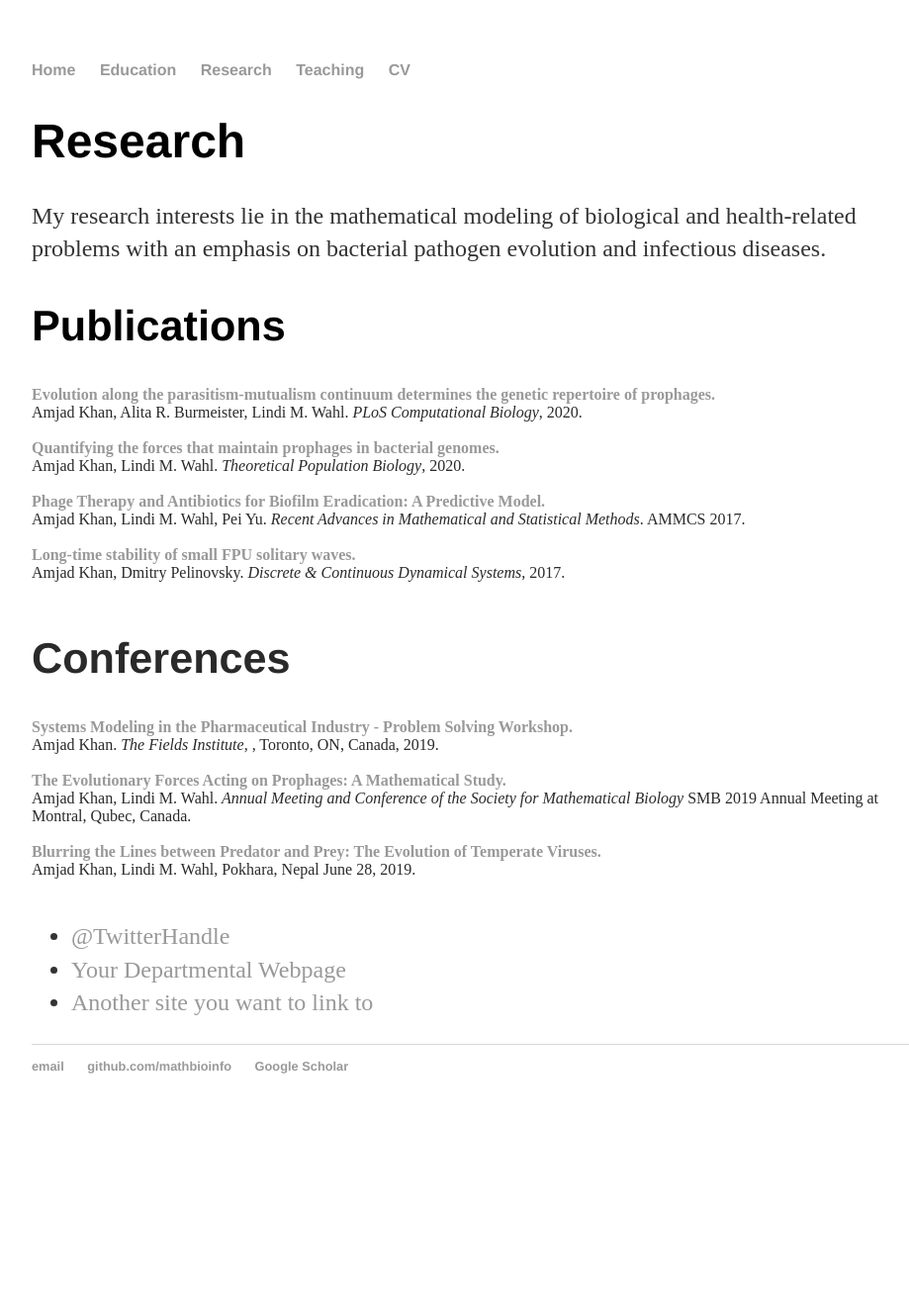
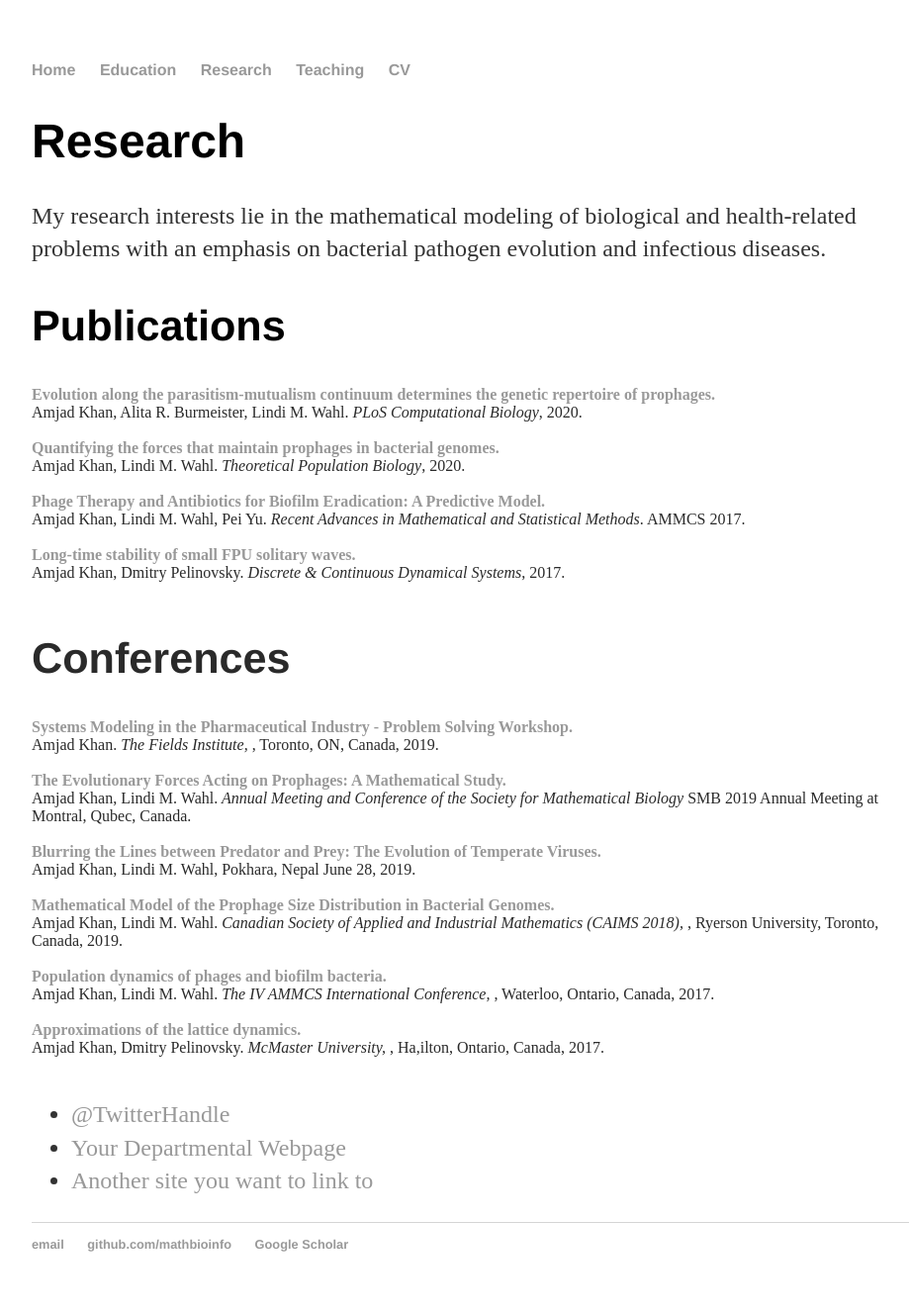
Before and after one commit to MathBioInfo/amjadkhan, a Jekyll site: the page built from Research/index.html, in a window 1280 px wide. Shown: the whole page at 99% size, without its empty margins (160-1079 px from the left). Built offline with Jekyll 4.4.1, drawn with Linux system fonts in a browser that asks for light colours; before the commit the page ends 1147 px from its top, so only the background shows below that.

Commit message:
Update index.html

```diff
--- a/Research/index.html
+++ b/Research/index.html
@@ -44,9 +44,21 @@ title: About my research
 	<strong> The Evolutionary Forces Acting on Prophages: A Mathematical Study.
 	</strong></a><br />Amjad Khan, Lindi M. Wahl.<em> Annual Meeting and Conference of the Society for Mathematical Biology </em> SMB 2019 Annual Meeting at Montral, Qubec, Canada.
 	</font><br /><br /><font color="#2a2a2a" size="3">
-	<a href="https://www.smb.org/">
+	<a href="https://www.fghsmb.org/">
 	<strong> Blurring the Lines between Predator and Prey: The Evolution of Temperate Viruses.
 	</strong></a><br />Amjad Khan, Lindi M. Wahl,  Pokhara, Nepal June 28, 2019.
+	</font><br /><br /><font color="#2a2a2a" size="3">
+	<a href="https://caims.ca/">
+	<strong> Mathematical Model of the Prophage Size Distribution in Bacterial Genomes.
+	</strong></a><br />Amjad Khan, Lindi M. Wahl.<em> Canadian Society of Applied and Industrial Mathematics (CAIMS 2018), </em>, Ryerson University, Toronto, Canada, 2019.
+	</font><br /><br /><font color="#2a2a2a" size="3">
+	<a href="http://www.ammcs2017.wlu.ca/">
+	<strong> Population dynamics of phages and biofilm bacteria.
+	</strong></a><br />Amjad Khan, Lindi M. Wahl.<em> The IV AMMCS International Conference, </em>, Waterloo, Ontario, Canada, 2017.
+	</font><br /><br /><font color="#2a2a2a" size="3">
+	<a href="http://www.dfsammcs2017.wlu.ca/">
+	<strong> Approximations of the lattice dynamics.
+	</strong></a><br />Amjad Khan, Dmitry Pelinovsky.<em> McMaster University, </em>, Ha,ilton, Ontario, Canada, 2017.
 	</font><br /><br /><font color="#2a2a2a" size="3">
 
 			<ul class="contacts">
```
